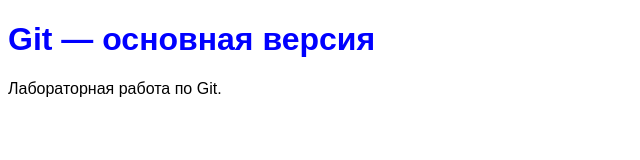
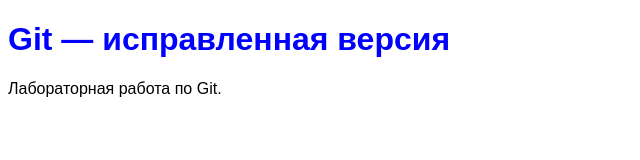
Before and after one commit to Viacheslav-Sasov/git-lab-25, a plain HTML site: page index.html in a window 1280 px wide. Shown: the whole page, without its empty margins (0-640 px from the left). Drawn offline with Linux system fonts and the light colour scheme.

Commit message:
Fix heading in feature-hotfix

```diff
--- a/index.html
+++ b/index.html
@@ -6,7 +6,7 @@
     <link rel="stylesheet" href="style.css">
 </head>
 <body>
-    <h1>Git — основная версия</h1>
+    <h1>Git — исправленная версия</h1>
     <p>Лабораторная работа по Git.</p>
 </body>
 </html>
```
